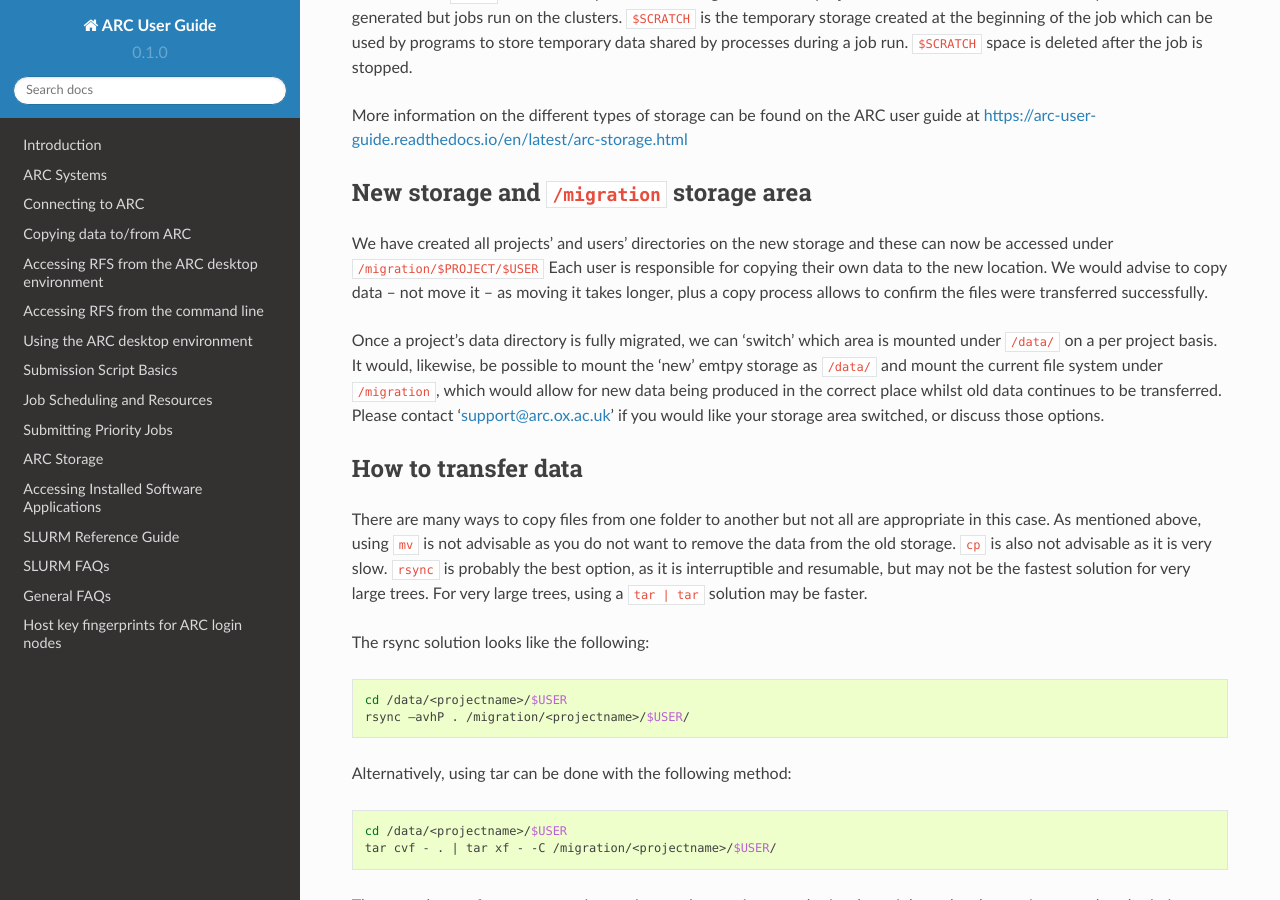
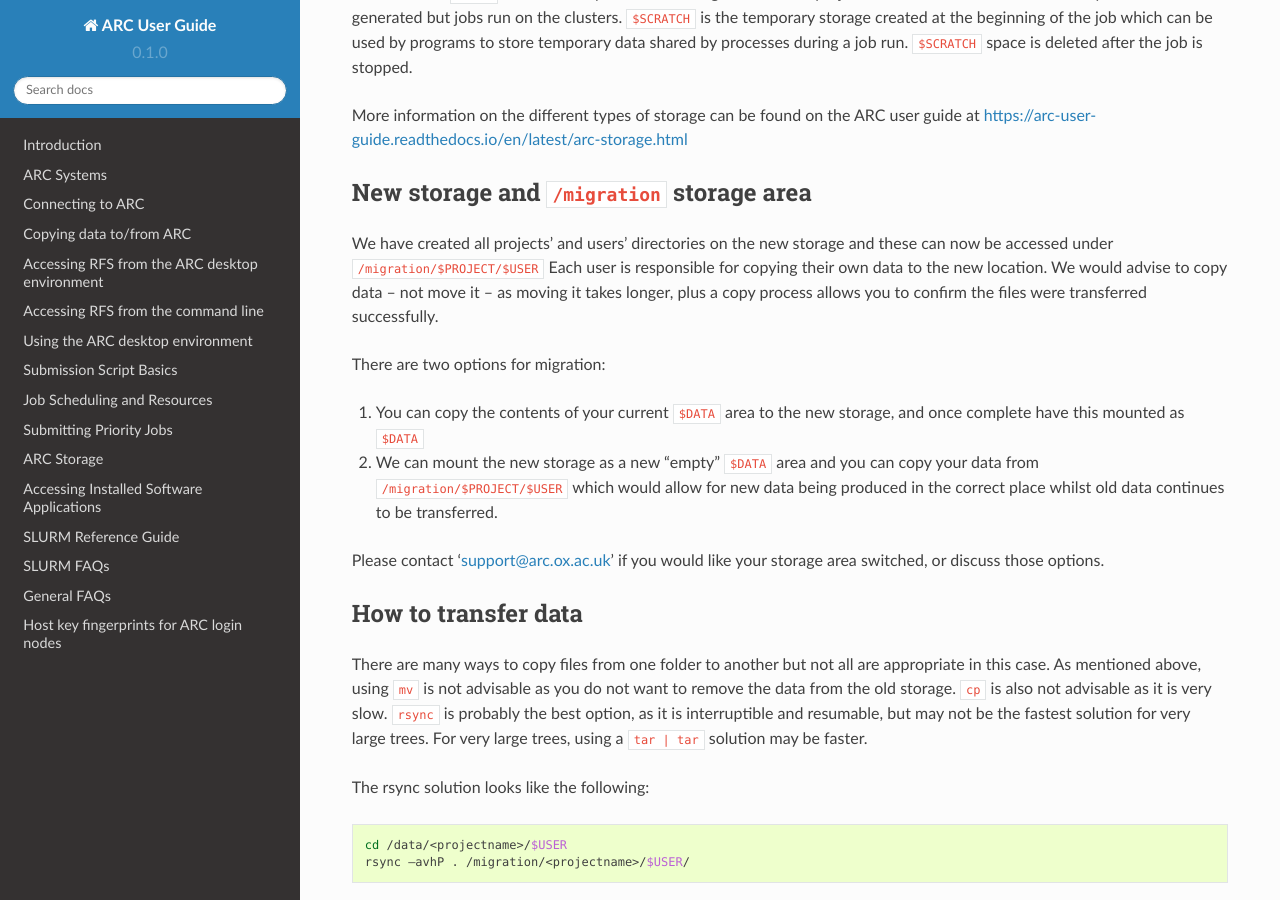
Before and after one commit to tina-friedrich/arc-user-guide, a Sphinx documentation site: the page built from docs/source/arc-storage-migration.rst, in a window 1280 px wide and 900 px high, scrolled down 356 px. Built offline with Sphinx 7.4.7 and the Read the Docs theme 2.0.0, drawn with Linux system fonts in a browser that asks for light colours.

Commit message:
Update arc-storage-migration.rst

```diff
--- a/docs/source/arc-storage-migration.rst
+++ b/docs/source/arc-storage-migration.rst
@@ -14,9 +14,15 @@ More information on the different types of storage can be found on the ARC user
 New storage and ``/migration`` storage area
 -------------------------------------------
 
-We have created all projects' and users' directories on the new storage and these can now be accessed under ``/migration/$PROJECT/$USER`` Each user is responsible for copying their own data to the new location. We would advise to copy data – not move it – as moving it takes longer, plus a copy process allows to confirm the files were transferred successfully.
+We have created all projects' and users' directories on the new storage and these can now be accessed under ``/migration/$PROJECT/$USER`` Each user is responsible for copying their own data to the new location. We would advise to copy data – not move it – as moving it takes longer, plus a copy process allows you to confirm the files were transferred successfully.
 
-Once a project's data directory is fully migrated, we can 'switch' which area is mounted under ``/data/`` on a per project basis. It would, likewise, be possible to mount the 'new' emtpy storage as ``/data/`` and mount the current file system under ``/migration``, which would allow for new data being produced in the correct place whilst old data continues to be transferred. Please contact ‘support@arc.ox.ac.uk’ if you would like your storage area switched, or discuss those options.
+There are two options for migration:
+
+1) You can copy the contents of your current ``$DATA`` area to the new storage, and once complete have this mounted as ``$DATA``
+2) We can mount the new storage as a new "empty" ``$DATA`` area and you can copy your data from ``/migration/$PROJECT/$USER`` which would allow for new data being produced in the correct place whilst old data continues to be transferred.
+
+Please contact ‘support@arc.ox.ac.uk’ if you would like your storage area switched, or discuss those options.
+
 
 How to transfer data
 --------------------
```
